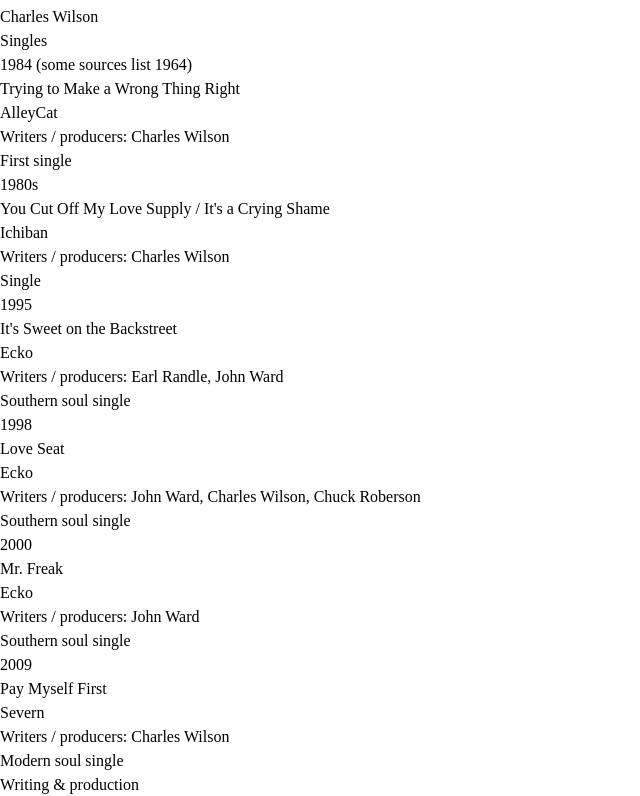
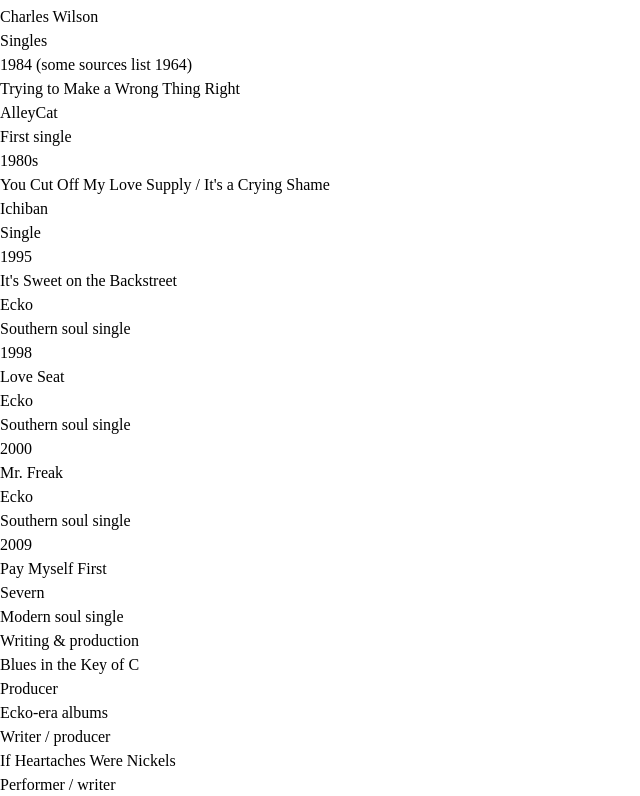
Before and after one commit to Dbaileyfam/CharlesWilsonSoul, a React (Vite) app in the folder web/: page / in a window 1280 px wide. Shown: the part 3187-3983 px from the top of the page, without its empty margins (0-640 px from the left). Built offline with nearby package versions, Linux system fonts and the light colour scheme.

Commit message:
Home: remove writers/producers line from Singles discography
Made-with: Cursor

```diff
--- a/web/src/components/DiscographySection.tsx
+++ b/web/src/components/DiscographySection.tsx
@@ -78,10 +78,6 @@ export function DiscographySection() {
               <div className="min-w-0">
                 <p className="font-medium text-cream">{single.title}</p>
                 <p className="mt-0.5 text-sm text-cream/45">{single.label}</p>
-                <p className="mt-2 text-sm text-cream/55">
-                  <span className="text-cream/40">Writers / producers: </span>
-                  {single.writers}
-                </p>
               </div>
               <p className="text-sm text-cream/50 md:text-right md:max-w-[12rem]">
                 {single.notes}
--- a/web/src/data/discography.ts
+++ b/web/src/data/discography.ts
@@ -10,7 +10,6 @@ export type SingleEntry = {
   year: string
   title: string
   label: string
-  writers: string
   notes: string
 }
 
@@ -132,42 +131,36 @@ export const discographySingles: SingleEntry[] = [
     year: '1984 (some sources list 1964)',
     title: 'Trying to Make a Wrong Thing Right',
     label: 'AlleyCat',
-    writers: 'Charles Wilson',
     notes: 'First single',
   },
   {
     year: '1980s',
     title: "You Cut Off My Love Supply / It's a Crying Shame",
     label: 'Ichiban',
-    writers: 'Charles Wilson',
     notes: 'Single',
   },
   {
     year: '1995',
     title: "It's Sweet on the Backstreet",
     label: 'Ecko',
-    writers: 'Earl Randle, John Ward',
     notes: 'Southern soul single',
   },
   {
     year: '1998',
     title: 'Love Seat',
     label: 'Ecko',
-    writers: 'John Ward, Charles Wilson, Chuck Roberson',
     notes: 'Southern soul single',
   },
   {
     year: '2000',
     title: 'Mr. Freak',
     label: 'Ecko',
-    writers: 'John Ward',
     notes: 'Southern soul single',
   },
   {
     year: '2009',
     title: 'Pay Myself First',
     label: 'Severn',
-    writers: 'Charles Wilson',
     notes: 'Modern soul single',
   },
 ]
```
